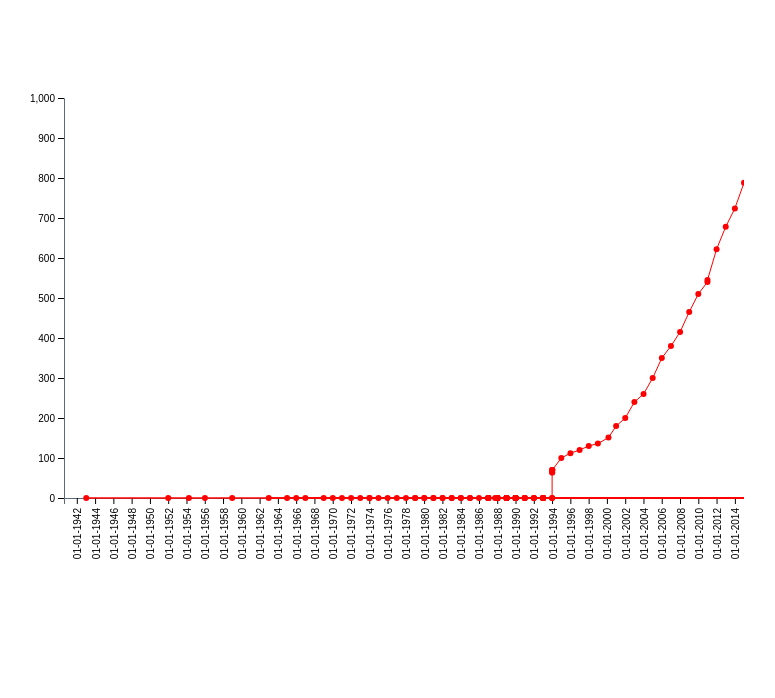
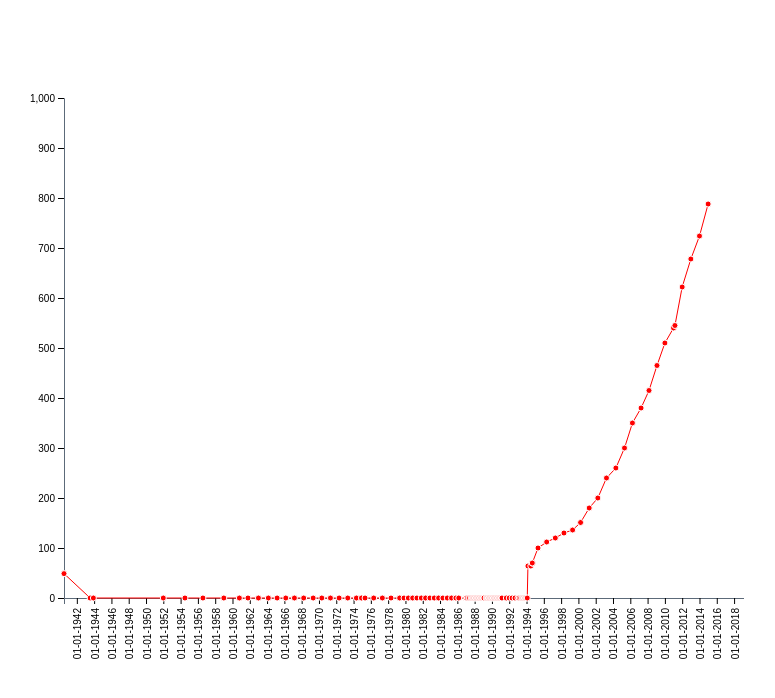
Before and after one commit to marialuisacp/minimum-wages-brazil, a website: page index.html in a window 1280 px wide. Shown: the whole page, without its empty margins (4-779 px from the left). Drawn offline with nearby package versions, Linux system fonts and the light colour scheme.

Commit message:
chart and data fixed

```diff
--- a/data/minimum_wages_data.json
+++ b/data/minimum_wages_data.json
@@ -4,7 +4,7 @@
     "dou": "04.05.40",
     "validity": "08.07.40",
     "coin": "MIL REIS",
-    "value": "240$000"
+    "value": "240,000"
   },
   {
     "legislation": "Dec. 5.670 de 15.07.43",
--- a/src/chart.js
+++ b/src/chart.js
@@ -8,8 +8,11 @@ const parseYearDate = (year) => (
 );
 
 const convertToReal = (coin, value, year) => {
-  let newValue;
+  let newValue = value;
   switch (coin.toLowerCase()) {
+    case 'mil reis':
+      newValue = parseFloat(value) / 0.123;
+      break;
     case 'cr$':
       newValue = parseFloat(value) / Math.pow(1000, 5) * 2.75;
       break;
@@ -36,17 +39,24 @@ const convertToReal = (coin, value, year) => {
   return newValue;
 };
 
+const convertData = (d) => {
+  let stringDate = d.validity.replace(/\./g, '/'), parts = stringDate.split('/');
+  let day = parts[0], month = parts[1];
+
+  parts[0] = month;
+  parts[1] = day;
+  parts[2] = parseYearDate(parts[2]);
+
+  stringDate = parts.join('/');
+  d.year = parts[2];
+  d.date = new Date(stringDate);
+};
+
 const render = (data) => {
+
   data.
     forEach(d => {
-      let stringDate = d.validity.replace(/\./g, '/');
-      let parts = stringDate.split('/');
-      parts[2] = parseYearDate(parts[2]);
-
-      stringDate = parts.join('/');
-      d.year = parts[2];
-      d.date = new Date(stringDate);
-
+      convertData(d);
       d.realValue = convertToReal(d.coin, d.value, d.year);
     });
 
@@ -57,11 +67,11 @@ const render = (data) => {
 
   const size = {
     width: screen.width - margin.horizontal * 4,
-    height: 400
+    height: 500
   };
 
   const minDate = d3.min(data, (d) => (d.date));
-  const maxDate = d3.max(data, (d) => (d.date));
+  const maxDate = new Date();
 
   const x = d3.scaleTime()
     .domain([minDate, maxDate])
@@ -81,12 +91,20 @@ const render = (data) => {
     .ticks(10);
 
   const line = d3.line()
-    .x((d) => x(new Date(d.date)) || x(new Date()))
-    .y((d) => y(parseFloat(d.realValue)) || 0);
+    .x((d) => d.x)
+    .y((d) => d.y);
+
+  const defineAxis = (d) => {
+    d.x = x(new Date(d.date));
+    d.y = y(parseFloat(d.realValue));
+
+    if (d.y < 0)
+      d.y = d.y * -1;
+  };
+
+  data.forEach((d) => defineAxis(d));
 
   const renderNode = (d) => {
-    d.x = x(new Date(d.date)) || x(new Date());
-    d.y = y(parseFloat(d.realValue)) || 0;
     return 'translate(' + d.x + ',' + d.y + ')';
   };
 
@@ -120,20 +138,20 @@ const render = (data) => {
     .style('text-anchor', 'end')
     .text('R$');
 
+  svg.append('path')
+    .attr('class', 'line')
+    .attr('d', line(data));
+
   const nodes = svg.selectAll('.node')
     .data(data)
     .enter().append('g')
     .attr('class', 'node')
     .attr('transform', (d) => renderNode(d));
 
-  svg.append('path')
-    .attr('class', 'line')
-    .attr('d', line(data));
-
   nodes.append('circle')
     .attr('id', (d) => d.id)
     .attr('r', (d) => 3)
-    .style('fill', (d) => '#f00')
+    .attr('class', 'dot');
 };
 
 d3.json(pathData).then(render);
--- a/styles/main.css
+++ b/styles/main.css
@@ -6,6 +6,12 @@
   stroke-linecap: round;
 }
 
+.dot {
+  fill: #f00;
+  stroke: #fff;
+  stroke-width: 1;
+}
+
 .x-axis .domain, .y-axis .domain {
   stroke: #5C6A79;
 }
```
